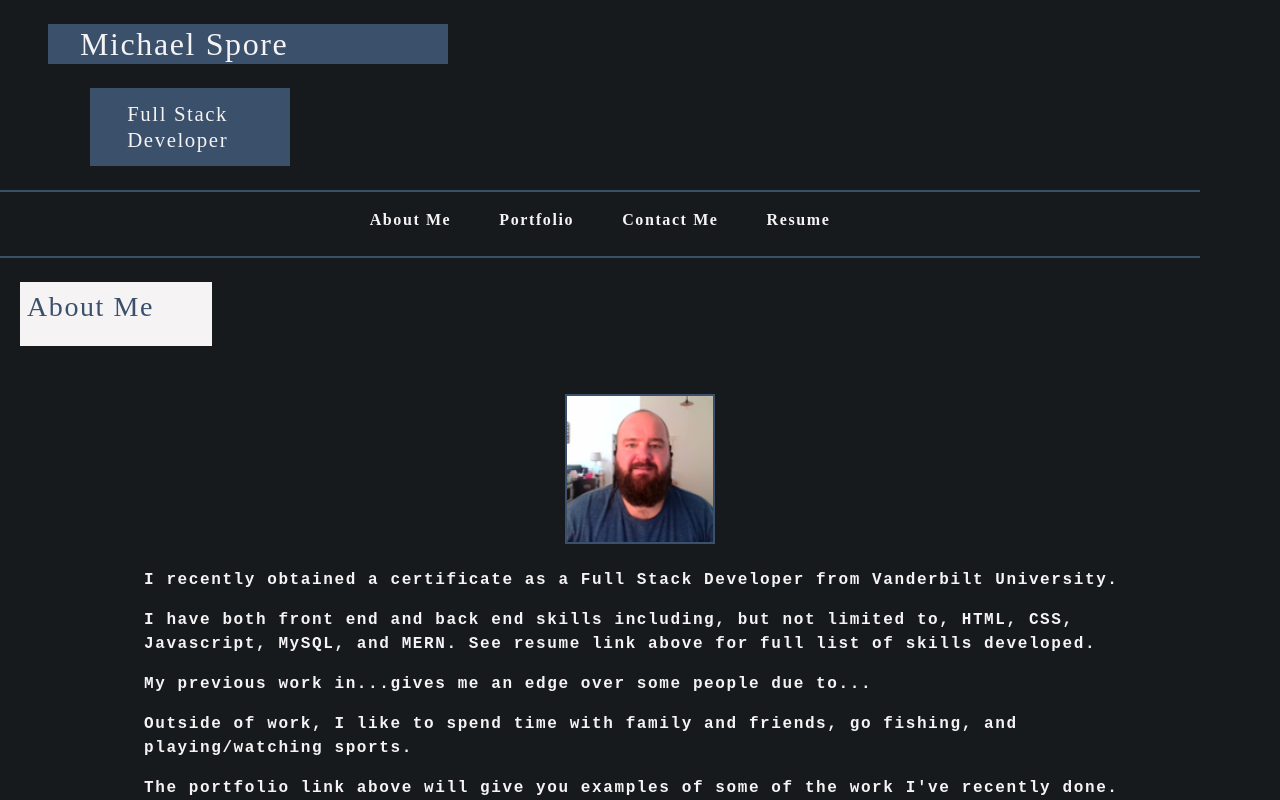
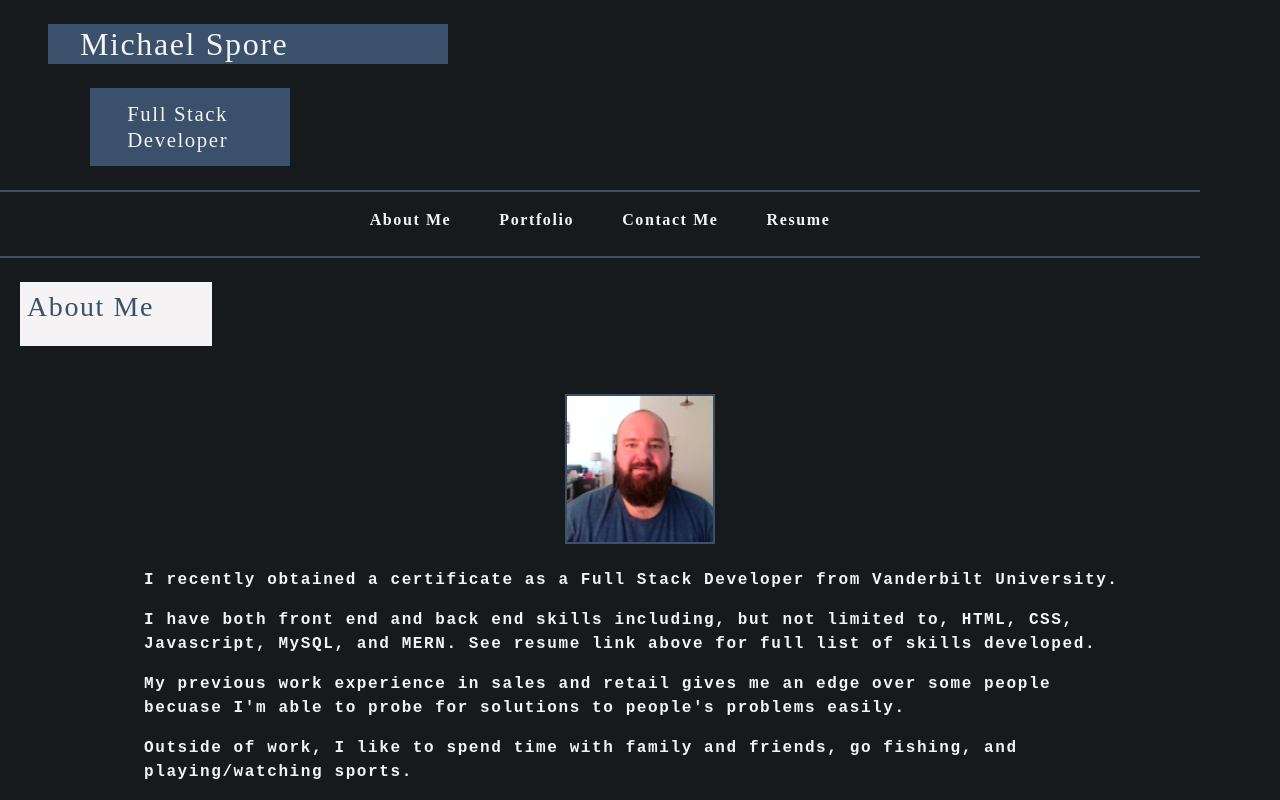
Before and after one commit to Spody10/ms-react-portfolio, a React (Create React App) app: page / in a window 1280 px wide. Shown: the top 800 px of the page. Built offline with nearby package versions, Linux system fonts and the light colour scheme.

Commit message:
updated about me

```diff
--- a/src/components/About/index.js
+++ b/src/components/About/index.js
@@ -13,7 +13,7 @@ function About() {
                 <article className="pt-4 px-3 bio-text">
                 <p>I recently obtained a certificate as a Full Stack Developer from Vanderbilt University.</p>
                 <p>I have both front end and back end skills including, but not limited to, HTML, CSS, Javascript, MySQL, and MERN. See resume link above for full list of skills developed.</p>
-                <p>My previous work in...gives me an edge over some people due to...</p>
+                <p>My previous work experience in sales and retail gives me an edge over some people becuase I'm able to probe for solutions to people's problems easily.  </p>
                 <p>Outside of work, I like to spend time with family and friends, go fishing, and playing/watching sports.</p>
                 <p>The portfolio link above will give you examples of some of the work I've recently done. </p>
                 </article>
```
